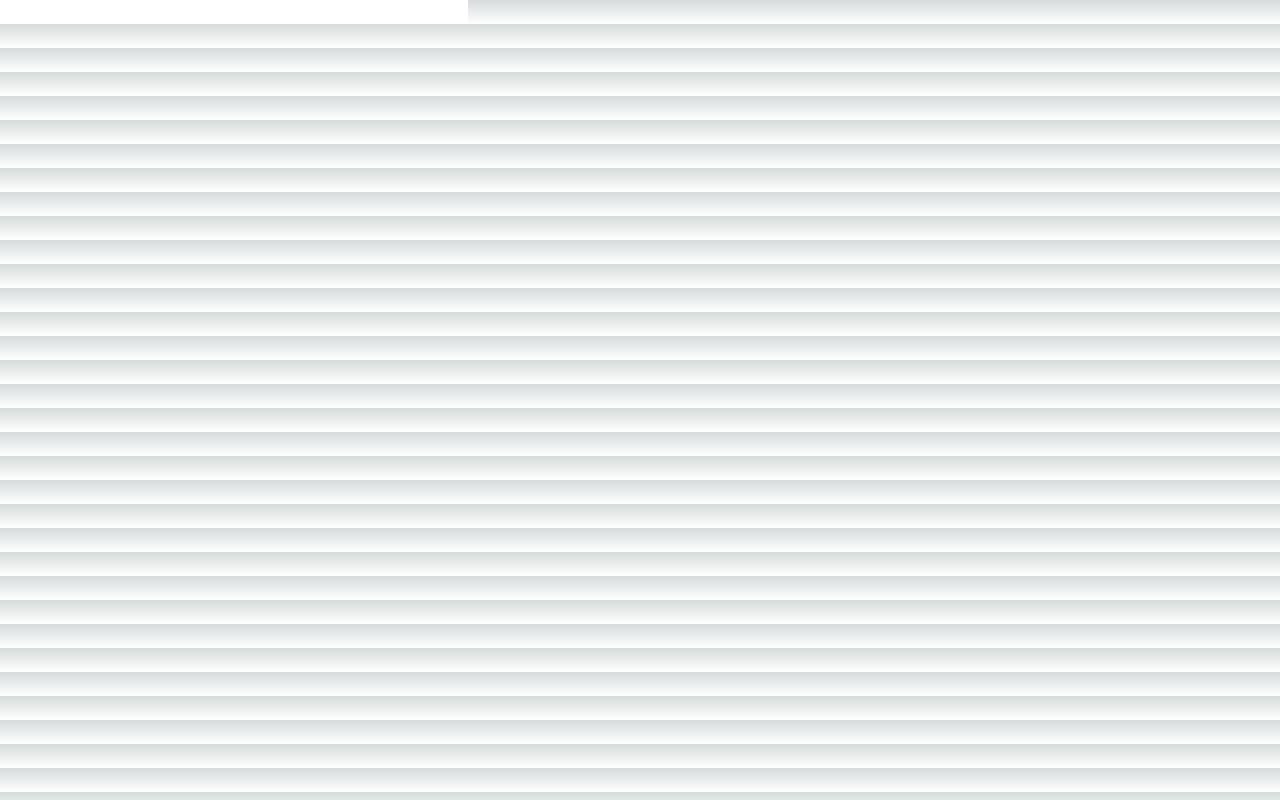
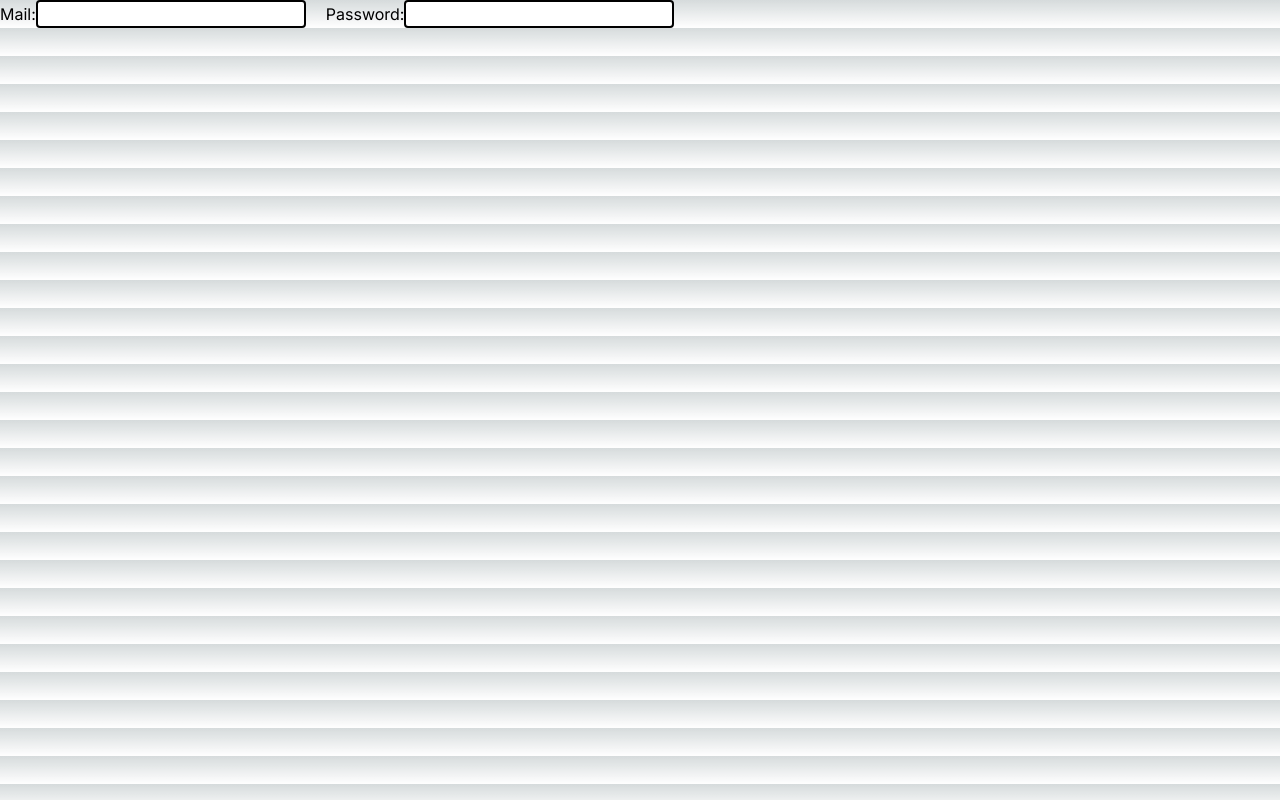
Before and after one commit to tonk4astu/StudyTimer, a Next.js app: page /Login in a window 1280 px wide. Built offline with nearby package versions, Linux system fonts and the light colour scheme.

Commit message:
Errorが出ます

```diff
--- a/app/Components/Nav.tsx
+++ b/app/Components/Nav.tsx
@@ -1,4 +1,5 @@
 import Image from 'next/image'
+import Link from 'next/link'
 export default function Nav() {
   return (
     <nav className="flex flex-row justify-between items-center">
@@ -6,9 +7,11 @@ export default function Nav() {
             <h1 className="text-2xl font-bold">Study Timer</h1>
         </div>
         <div className="flex flex-row items-center">
+            <Link href="/Login">
             <button className="bg-blue-500 hover:bg-blue-700 text-white font-bold py-2 px-4 rounded">
                 Sign In
             </button>
+            </Link>
             <button className="bg-blue-500 hover:bg-blue-700 text-white font-bold py-2 px-4 rounded">
                 Sign Up
             </button>
--- a/app/Login/page.tsx
+++ b/app/Login/page.tsx
@@ -2,13 +2,26 @@
 import { useState } from "react";
 import EmailAuth from "../Components/EmailAuth";
 
+//ログイン機能
 export default async function Login() {
-    const [mail,setMail] = useState("");
+    const [mail,setMail] = useState<string>("");
     const [password,setPassword] = useState("");
     return (
         <div>
-                <input type="text" value={mail} onChange={(event)=>setMail(event.target.value)}></input>
-                <input type="text" value={password} onChange={(event)=>setPassword(event.target.value)}></input>
+                Mail:
+            <input
+            className=" mr-5 text-black font-bold py-0 px-4 rounded border-2 border-black"
+            type="text"
+            value={mail}
+            onChange={()=>setMail(mail)}
+            />
+                Password:
+            <input
+            className=" mr-5 text-black font-bold py-0 px-4 rounded border-2 border-black"
+            type="text"
+            value={password}
+            onChange={(e)=>setPassword(e.target.value)}
+            />
         </div>
     )
 }
--- a/app/layout.tsx
+++ b/app/layout.tsx
@@ -1,3 +1,4 @@
+import { Suspense } from 'react'
 import './globals.css'
 import { Inter } from 'next/font/google'
 
@@ -15,7 +16,9 @@ export default function RootLayout({
 }) {
   return (
     <html lang="en">
-      <body className={inter.className}>{children}</body>
+      <body className={inter.className}>
+          {children}
+        </body>
     </html>
   )
 }
--- a/package.json
+++ b/package.json
@@ -16,7 +16,7 @@
     "autoprefixer": "10.4.14",
     "eslint": "8.42.0",
     "eslint-config-next": "13.4.4",
-    "next": "13.4.4",
+    "next": "^13.4.5",
     "postcss": "8.4.24",
     "react": "18.2.0",
     "react-dom": "18.2.0",
```
Also changed, not shown: 1 other file (tests, documents, lock files or other folders).
